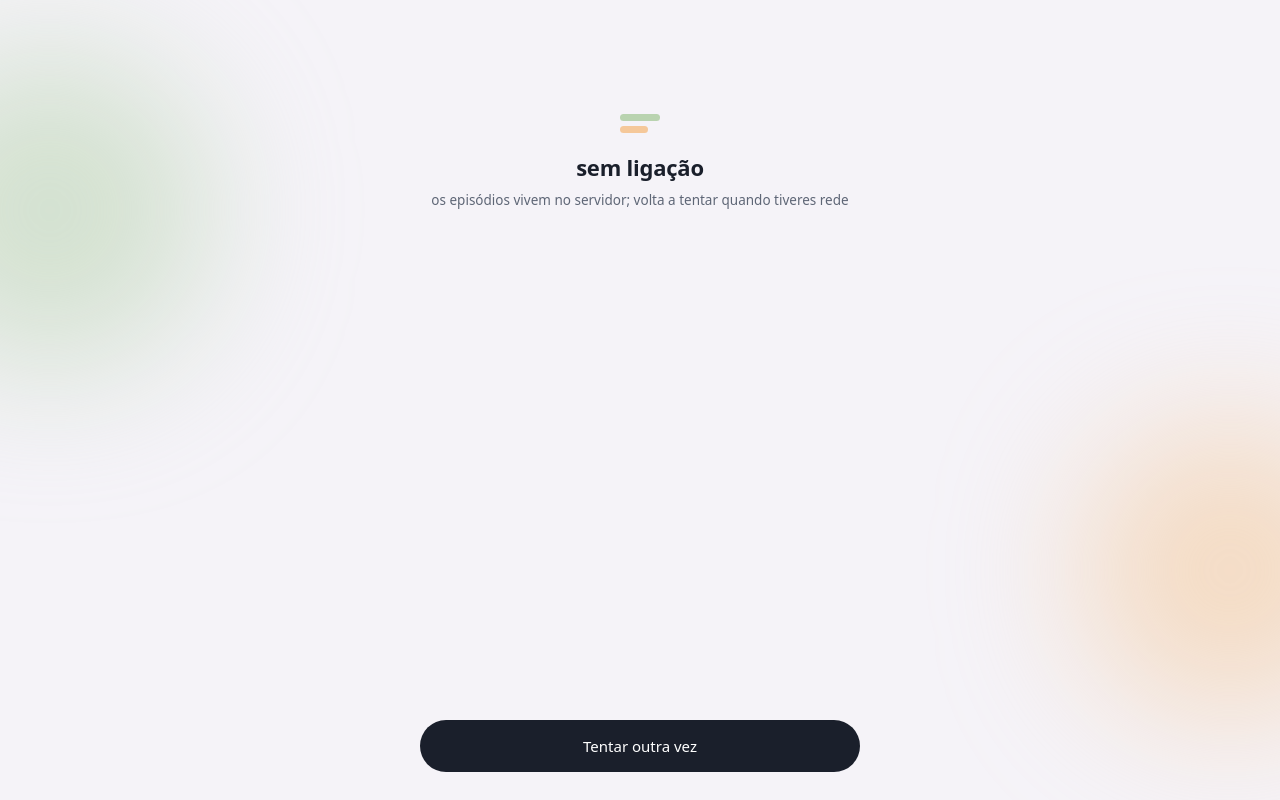
After one commit to gustavobiazini97/Portfolio, a PHP site: page /projetos/anime-a-dois/public/offline.html in a window 1280 px wide. The commit adds this page. Run offline with PHP 8.4, Linux system fonts and the light colour scheme.

Commit message:
Anime a Dois: app instalável (PWA)
- manifest com ícones (logótipo das duas pílulas) e atalhos por série
- service worker: guarda só estáticos; páginas sempre do servidor,
  com offline.html quando não há rede
- manifest e ícones ligados no cabeçalho, SW registado no app.js

Co-Authored-By: Claude Opus 5.5 <noreply@anthropic.com>
Claude-Session: https://claude.ai/code/session_01G649HpifxHNznPAR3xAoot

```diff
--- a/projetos/anime-a-dois/app/views/layout/header.php
+++ b/projetos/anime-a-dois/app/views/layout/header.php
@@ -12,6 +12,10 @@
 <link rel="preconnect" href="https://fonts.gstatic.com" crossorigin>
 <link href="https://fonts.googleapis.com/css2?family=M+PLUS+Rounded+1c:wght@400;500;700&display=swap" rel="stylesheet">
 <link rel="stylesheet" href="css/app.css">
+<!-- App instalável (PWA): manifest e ícones -->
+<link rel="manifest" href="manifest.json">
+<link rel="icon" type="image/png" sizes="192x192" href="icons/icon-192.png">
+<link rel="apple-touch-icon" href="icons/apple-touch-icon.png">
 <script src="js/app.js" defer></script>
 </head>
 <body data-serie="<?= e($serieSlug ?? '') ?>">
--- /dev/null
+++ b/projetos/anime-a-dois/public/offline.html
@@ -0,0 +1,25 @@
+<!DOCTYPE html>
+<html lang="pt" data-tema="claro">
+<head>
+<meta charset="UTF-8">
+<meta name="viewport" content="width=device-width, initial-scale=1.0, viewport-fit=cover">
+<meta name="theme-color" content="#F5F3F8">
+<title>Sem ligação · Anime a Dois</title>
+<!-- Página mostrada pelo service worker quando não há rede -->
+<script src="js/tema.js"></script>
+<link rel="stylesheet" href="css/app.css">
+</head>
+<body>
+<div class="fundo" aria-hidden="true"><i class="orbe orbe-tu"></i><i class="orbe orbe-par"></i></div>
+<main class="ecra">
+  <section class="auth">
+    <div class="auth-cabeca">
+      <div class="logo logo-grande" aria-hidden="true"><i></i><i></i></div>
+      <h1 class="auth-titulo">sem ligação</h1>
+      <p class="auth-sub">os episódios vivem no servidor; volta a tentar quando tiveres rede</p>
+    </div>
+    <a class="btn acao-fundo" href="./">Tentar outra vez</a>
+  </section>
+</main>
+</body>
+</html>
```
Also changed, not shown: projetos/anime-a-dois/public/sw.js (added, +62 -0 lines), projetos/anime-a-dois/README.md, projetos/anime-a-dois/public/icons/apple-touch-icon.png (added), projetos/anime-a-dois/public/icons/atalho-boruto.png (added), projetos/anime-a-dois/public/icons/atalho-naruto.png (added), projetos/anime-a-dois/public/icons/atalho-shippuden.png (added), projetos/anime-a-dois/public/icons/icon-192.png (added), projetos/anime-a-dois/public/icons/icon-512.png (added), projetos/anime-a-dois/public/icons/icon-maskable-512.png (added), projetos/anime-a-dois/public/js/app.js, projetos/anime-a-dois/public/manifest.json (added).
